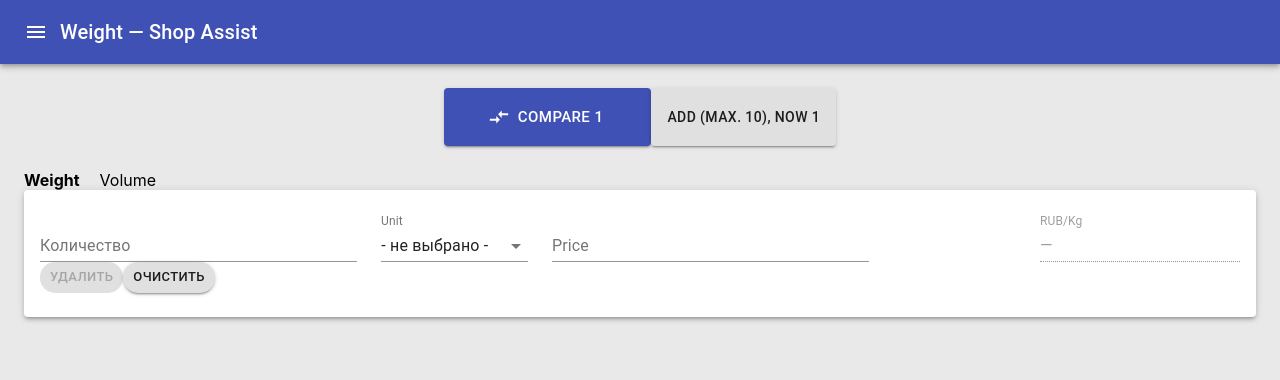
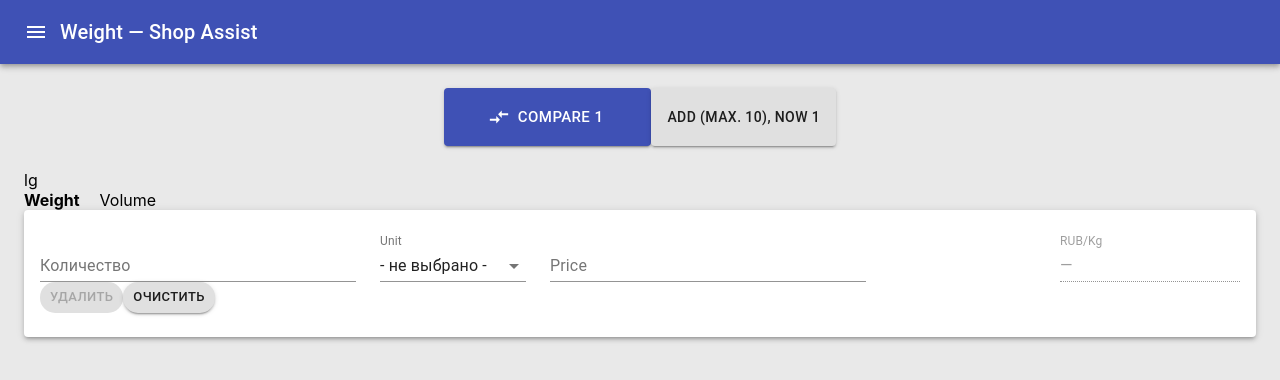
Before and after one commit to LazzyLizzard/shop-assist, a React (Create React App) app: page / in a window 1280 px wide. Shown: the top 380 px of the page. Built offline with nearby package versions, Linux system fonts and the light colour scheme.

Commit message:
Columns adjustment - 2
Debug width added

```diff
--- a/src/App.jsx
+++ b/src/App.jsx
@@ -1,6 +1,6 @@
 import React, {Component} from 'react';
 import {get, isEqual} from 'lodash';
-import {Container, Drawer, Grid, Snackbar} from '@material-ui/core';
+import {Container, Drawer, Grid, Snackbar, withWidth} from '@material-ui/core';
 import {DEFAULT_COMPARE_DATA} from './constants/initial-values';
 import {MEASURES} from './constants/measures';
 import {BEST_VALUES_INDEXES, COMPARE_DATA, DISPLAY_SNACKBAR, MEASURE, SIDEBAR_VISIBLE} from './constants/field-names';
@@ -20,7 +20,7 @@ const setMeasure = (measureKey) => {
     }
 };
 
-export class App extends Component {
+class AppClass extends Component {
     state = {
         [COMPARE_DATA]: [DEFAULT_COMPARE_DATA],
         [MEASURE]: setMeasure(DEFAULT_MEASURE_KEY),
@@ -100,6 +100,7 @@ export class App extends Component {
 
     render() {
         const {compareData, measure} = this.state;
+        const {width} = this.props;
         return (
             <React.Fragment>
                 <Header
@@ -132,6 +133,7 @@ export class App extends Component {
                         itemsCount={compareData.length}
                         onAddItem={this.addItem}
                     />
+                    <div>{width}</div>
                     <Grid container>
                         <Grid item xs={6}>
                             <MeasuresList
@@ -161,4 +163,4 @@ export class App extends Component {
     }
 }
 
-export default App;
+export const App = withWidth()(AppClass);
--- a/src/components/price-item/price-item.jsx
+++ b/src/components/price-item/price-item.jsx
@@ -76,7 +76,7 @@ export const PriceItem = ({
                 key={index}
                 elevation={3}
             >
-                <Grid container>
+                <Grid container spacing={3}>
                     <Grid item lg={10} xs={10}>
                         <Grid
                             container
@@ -85,7 +85,7 @@ export const PriceItem = ({
                             justify="flex-start"
                             alignItems="flex-start"
                         >
-                            <Grid item lg={4} xs={5}>
+                            <Grid item xs={4} md={4} sm={4}>
                                 <Input
                                     error={checkValue(item.quantity)}
                                     placeholder="Количество"
@@ -96,7 +96,7 @@ export const PriceItem = ({
                                     changeHandler={changeHandler}
                                 />
                             </Grid>
-                            <Grid item lg={2}>
+                            <Grid item  xs={4} lg={2} sm={4}>
                                 <FormControl fullWidth={true}>
                                     <InputLabel htmlFor="unit">Unit</InputLabel>
                                     <Select
@@ -110,7 +110,7 @@ export const PriceItem = ({
                                     </Select>
                                 </FormControl>
                             </Grid>
-                            <Grid item lg={4} xs={5}>
+                            <Grid item xs={4} md={4} sm={4}>
                                 <Input
                                     error={checkValue(item.price)}
                                     placeholder="price"
```
